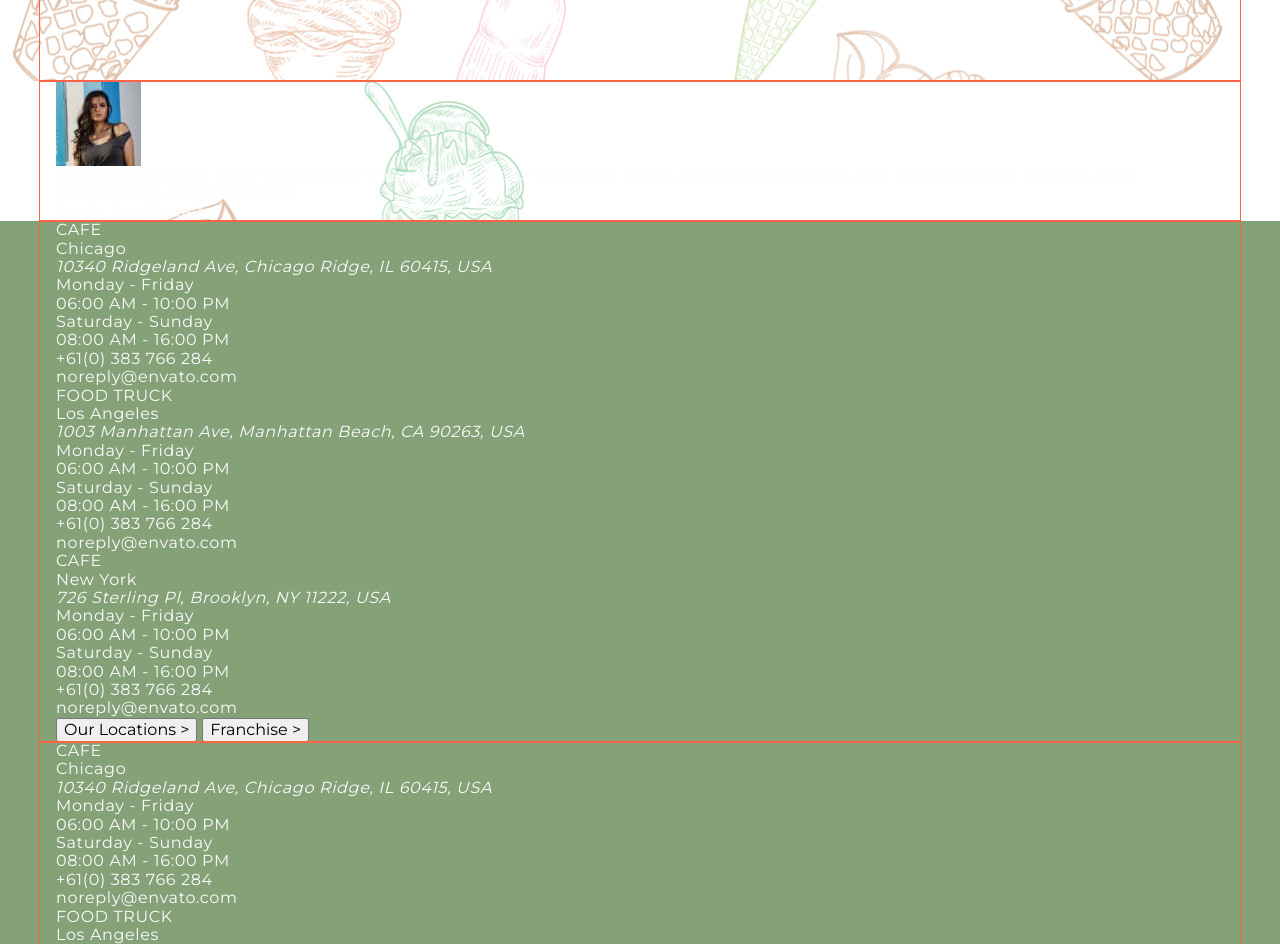
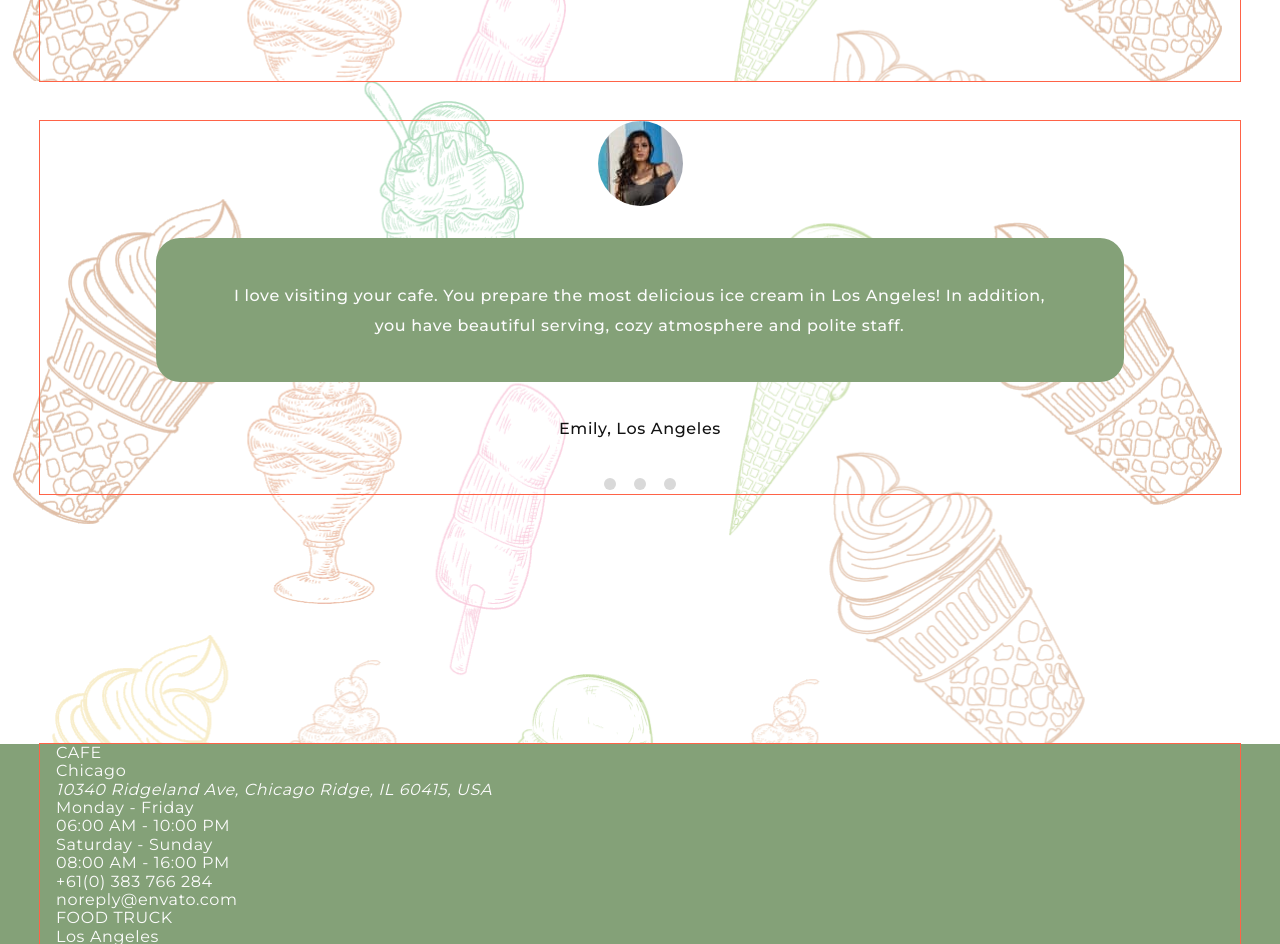
Before and after one commit to tkulagina/Icecrema, a website built with Parcel: page src/index.html in a window 1280 px wide. Shown: the part 3297-4241 px from the top of the page. Built offline with nearby package versions, Linux system fonts and the light colour scheme; files whose address does not match are found by name; a web font is replaced by a local one.

Commit message:
update gallery and review

```diff
--- a/src/index.html
+++ b/src/index.html
@@ -23,7 +23,5 @@
     <include src="./partials/contacts.html"></include>
     </main>
     <include src="./partials/footer.html"></include>
-
-    <script defer src="js/mobile-menu.js"></script>
   </body>
 </html>
--- a/src/index.js
+++ b/src/index.js
@@ -1,2 +1,3 @@
 import './js/mobile-menu';
 import './js/gallery';
+import './js/reviews';
--- /dev/null
+++ b/src/js/reviews.js
@@ -0,0 +1,16 @@
+const controls = document.querySelector(".marker-list");
+
+controls.addEventListener("click", (e) => {
+  if (e.target === e.currentTarget) {
+    return;
+  }
+
+  const prevActivePane = document.querySelector(".customer-box.is-active");
+  if (prevActivePane) {
+    prevActivePane.classList.remove("is-active");
+  }
+
+  const paneId = e.target.dataset.id;
+  const nextActivePane = document.querySelector(`#${paneId}`);
+  nextActivePane.classList.add("is-active");
+});
--- a/src/partials/reviews.html
+++ b/src/partials/reviews.html
@@ -1,52 +1,62 @@
 <section class="reviews background">
     <div class="container">
-    <h2 class="section_title visually-hidden">Customer Reviews</h2>
+      <h2 class="section_title visually-hidden">Customer Reviews</h2>
 
-    <img src="./images/slider/review1-desktop-1x.jpg" alt="A girl with long dark hair" width="85">
-  <p>I love visiting your cafe. You prepare the most delicious ice cream in Los Angeles! In addition, you have beautiful serving, cozy atmosphere and polite staff.</p>
-  <p>Emily, Los Angeles</p>
-</div>
-  </section>
- <section class="contacts" id="contacts">
-  <div class="container">
-  <h2 class="section_title visually-hidden">Contacts</h2>
-<ul class="contact_list">
-  <li class="list">
-    <p>CAFE</p>
-    <p>Chicago</p>
-    <address>10340 Ridgeland Ave, Chicago Ridge, IL 60415, USA</address>
-  <p>Monday - Friday</p>
-  <p>06:00 AM - 10:00 PM</p>
-  <p>Saturday - Sunday</p>
-  <p>08:00 AM - 16:00 PM</p>
-  <p>+61(0) 383 766 284</p>
-  <p>noreply@envato.com</p>
-  </li>
-  <li class="list">
-    <p>FOOD TRUCK</p>
-    <p>Los Angeles</p>
-    <address>1003 Manhattan Ave, Manhattan Beach, CA 90263, USA</address>
-  <p>Monday - Friday</p>
-  <p>06:00 AM - 10:00 PM</p>
-  <p>Saturday - Sunday</p>
-  <p>08:00 AM - 16:00 PM</p>
-  <p>+61(0) 383 766 284</p>
-  <p>noreply@envato.com</p>
-  </li>
-  <li class="list">
-    <p>CAFE</p>
-    <p>New York</p>
-    <address>726 Sterling Pl, Brooklyn, NY 11222, USA</address>
-  <p>Monday - Friday</p>
-  <p>06:00 AM - 10:00 PM</p>
-  <p>Saturday - Sunday</p>
-  <p>08:00 AM - 16:00 PM</p>
-  <p>+61(0) 383 766 284</p>
-  <p>noreply@envato.com</p>
-  </li>
-</ul>
-<button type="button">Our Locations &#62;</button>
-<button type="button">Franchise &#62;</button>
-</div>
- </section>
-</main>
+      <div id="pane-1" class="customer-box is-active">
+        <div class="customer">
+          <img class="reviews-img"
+          srcset="./images/reviews/review1-desktop-1x.jpg 1x,
+                  ./images/reviews/review2-desktop-2x.jpg 2x"
+          src="./images/reviews/review1-desktop-1x.jpg"
+          alt="Emily"
+        />
+        </div>
+        <p class="reviews-text">
+          I love visiting your cafe. You prepare the most delicious ice cream in Los Angeles! In
+          addition, you have beautiful serving, cozy atmosphere and polite staff.
+        </p>
+        <p class="client">Emily, Los Angeles</p>
+      </div>
+      <div id="pane-2" class="customer-box">
+        <div class="customer">
+          <img class="reviews-img"
+                srcset="./images/reviews/review3-desktop-1x.jpg 1x,
+                ./images/reviews/review3-desktop-2x.jpg 2x"
+                src="./images/reviews/review3-desktop-1x.jpg"
+                alt="Bryan"
+                />
+        </div>
+        <p class="reviews-text">
+          Every day we come to you with friends after classes in college. We love your ice cream and
+          casual atmosphere!
+        </p>
+        <p class="client">Bryan, New-York</p>
+      </div>
+      <div id="pane-3" class="customer-box">
+        <div class="customer">
+          <img class="reviews-img"
+                  srcset="./images/reviews/review2-desktop-1x.jpg 1x,
+                          ./images/reviews/review2-desktop-2x.jpg 2x"
+                  src="./images/reviews/review2-desktop-1x.jpg"
+                  alt="Diana"
+                />
+        </div>
+        <p class="reviews-text">
+          Ice cream is my passion! I love your chocolate hazelnut ice cream! And I really like the
+          excellent service - always served politely and quickly!
+        </p>
+        <p class="client">Diana, Chicago</p>
+      </div>
+      <ul class="marker-list list">
+        <li class="marker">
+          <button class="marker-btn" data-id="pane-1" type="button"></button>
+        </li>
+        <li class="marker">
+          <button class="marker-btn" data-id="pane-2" type="button"></button>
+        </li>
+        <li class="marker">
+          <button class="marker-btn" data-id="pane-3" type="button"></button>
+        </li>
+      </ul>
+    </div>
+</section>
--- a/src/sass/index.scss
+++ b/src/sass/index.scss
@@ -14,5 +14,6 @@
 @import './layout/about';
 @import './layout/advantages';
 @import './layout/gallery';
+@import './layout/reviews';
 @import './layout/contacts';
 @import './layout/footer';
--- /dev/null
+++ b/src/sass/layout/_reviews.scss
@@ -0,0 +1,180 @@
+.customer-box {
+    display: none;
+}
+
+.customer-box.is-active {
+    display: block;
+}
+
+.background.reviews {
+    padding-top: 40px;
+    padding-bottom: 415px;
+}
+
+.reviews-img {
+    width: 85px;
+    height: 85px;
+    overflow: hidden;
+    border-radius: 50%;
+    margin-left: auto;
+    margin-right: auto;
+}
+
+.reviews-text {
+    font-size: 12px;
+    line-height: 2.58;
+    text-align: center;
+    color: var(--main-text-color);
+    background-color: var(--main-color);
+    border-radius: 10px;
+    padding: 35px 40px;
+    width: 280px;
+    margin: 32px auto;
+}
+
+.client {
+    font-size: 20px;
+    font-weight: 500;
+    line-height: 1.85;
+    text-align: center;
+    color: var(--second-text-color);
+}
+
+.marker-list {
+    display: flex;
+    justify-content: center;
+    margin-top: 12px;
+}
+
+.marker-btn {
+    width: 12px;
+    height: 12px;
+    border: none;
+    border-radius: 50%;
+    background-color: var(--review-button-color);
+    cursor: pointer;
+}
+
+.marker-btn:hover,
+.marker-btn:focus {
+    background-color: var(--main-color);
+}
+
+.marker:not(:last-child) {
+    margin-right: 18px;
+}
+
+@include tablet {
+    .background.reviews {
+        padding-bottom: 350px;
+    }
+
+    .reviews-text {
+        width: 705px;
+        border-radius: 24px;
+        padding: 28px 80px;
+        font-size: 16px;
+        font-weight: 500;
+        line-height: 1.87;
+        letter-spacing: 0.04em;
+    }
+
+    .client {
+        font-size: 16px;
+        font-weight: 500;
+        line-height: 1.87x;
+    }
+
+    .marker-list {
+        margin-top: 32px;
+    }
+}
+
+@include desktop {
+    .background.reviews {
+        padding-bottom: 250px;
+    }
+
+    .reviews-text {
+        width: 968px;
+        padding: 43px 74px 41px 73px;
+        font-size: 16px;
+        font-weight: 500;
+        line-height: 1.87;
+        letter-spacing: 0.04em;
+    }
+}
+
+
+
+
+/*.reviews__swiper-slide {
+    display: flex;
+    flex-direction: column;
+    justify-content: center;
+    align-items: center;
+}
+.reviews__img-wrapp {
+    width: 85px;
+    height: 85px;
+    overflow: hidden;
+    border-radius: 50%;
+    margin-left: auto;
+    margin-right: auto;
+    margin-bottom: 32px;
+}
+
+.reviews__img {
+    width: 85px;
+    height: 85px;
+}
+
+.reviews__wrapp {
+    width: 280px;
+    height: 256px;
+    border-radius: 10px;
+    padding: 35px 39px;
+    margin-left: auto;
+    margin-right: auto;
+    margin-bottom: 32px;
+    background-color: var(--main-color);
+}
+
+.reviews__text {
+font-size: 12px;
+line-height: 2.58;
+text-align: center;
+color: var(--main-text-color);
+}
+
+.reviews__desc {
+    margin-bottom: 12px;
+font-size: 20px;
+font-weight: 500;
+line-height: 1.85;
+text-align: center;
+
+    color: var(--second-text-color);
+
+}
+
+.swiper {
+    overflow: hidden;
+    z-index: 1;
+    }
+
+    .swiper-slide {
+      padding-bottom: 20px;
+      }
+
+      .swiper-pagination-bullet-active {
+      background-color: var(--main-color);
+      width: 12px;
+      height: 12px;
+    }
+
+    .swiper-pagination-bullet {
+      width: 12px;
+      height: 12px;
+    }
+  */
--- a/src/sass/utils/_variables.scss
+++ b/src/sass/utils/_variables.scss
@@ -3,6 +3,7 @@
     --accent-color: #F8D24E;
     --hover-color: #0A8817;
     --disable-color: #ABABAB;
+    --review-button-color: #D9D9D9;
     --main-text-color: #FCFCFC;
     --second-text-color: #131313;
     --background-color: #FFFFFF;
```
Also changed, not shown: src/images/reviews/review1-desktop-1x.jpg (renamed from src/images/slider/review1-desktop-1x.jpg), src/images/reviews/review1-desktop-2x.jpg (renamed from src/images/slider/review1-desktop-2x.jpg), src/images/reviews/review2-desktop-1x.jpg (renamed from src/images/slider/review2-desktop-1x.jpg), src/images/reviews/review2-desktop-2x.jpg (renamed from src/images/slider/review2-desktop-2x.jpg), src/images/reviews/review3-desktop-1x.jpg (renamed from src/images/slider/review3-desktop-1x.jpg), src/images/reviews/review3-desktop-2x.jpg (renamed from src/images/slider/review3-desktop-2x (1).jpg), src/images/slider/review3-desktop-2x.jpg (deleted), src/partials/contacts.html (line endings or trailing spaces).
